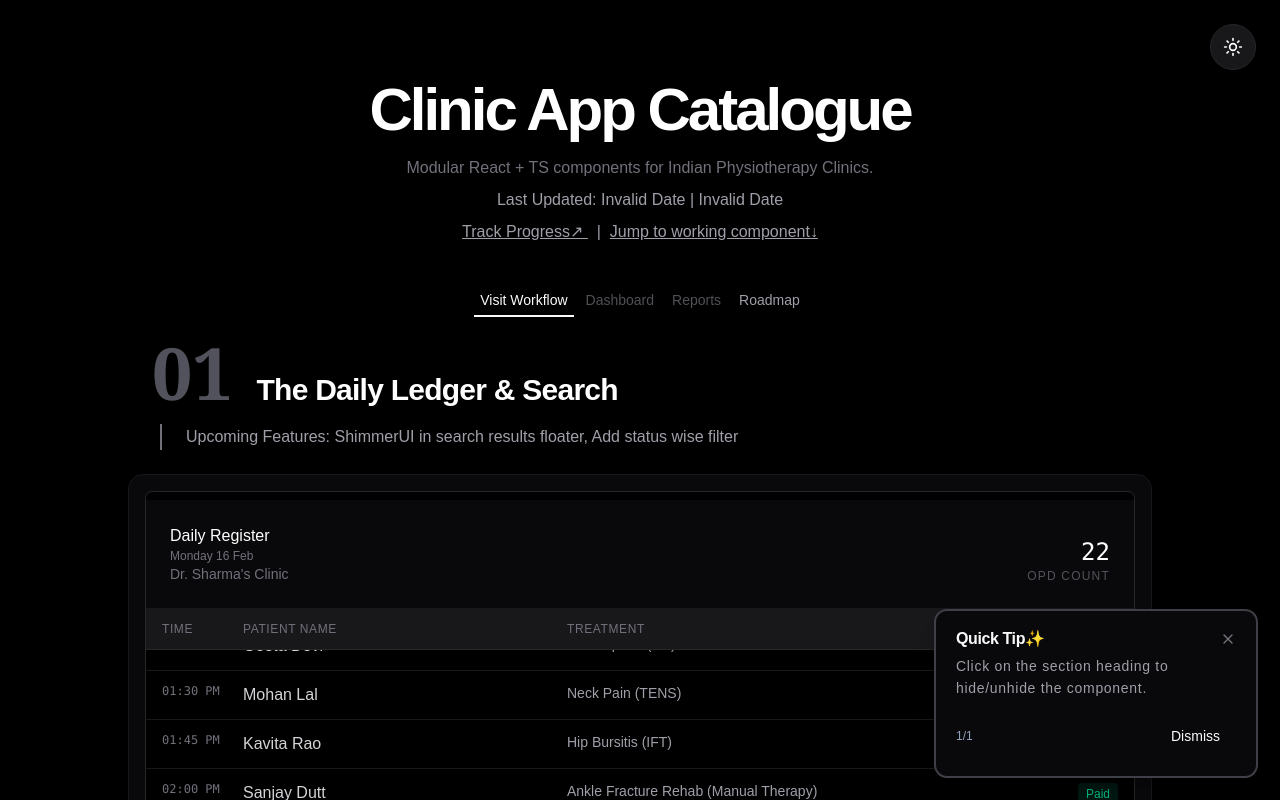
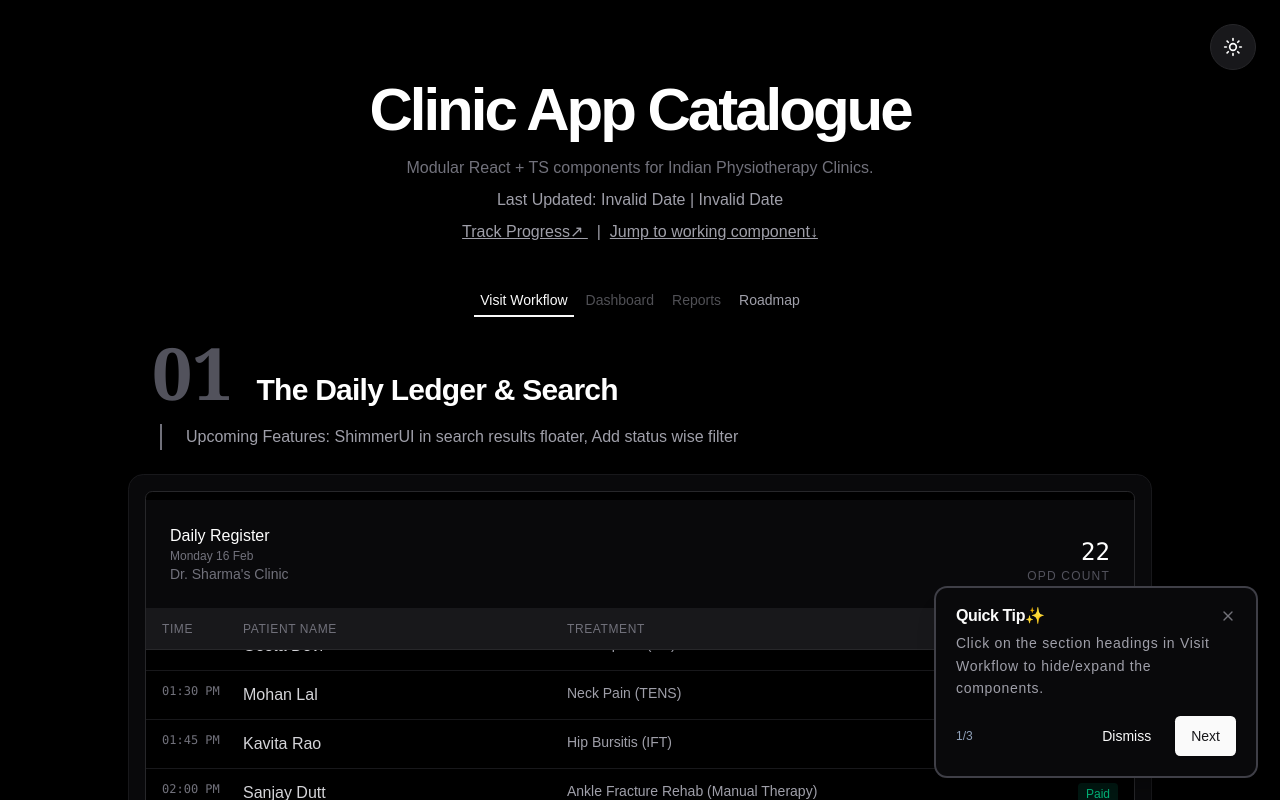
Before and after one commit to omsrivastava512/clinic-demo, a React (Vite) app: page / in a window 1280 px wide. Shown: the top 800 px of the page. Built offline with nearby package versions, Linux system fonts and the light colour scheme.

Commit message:
feat(demo): implement multi-tip support logic in WelcomTip based on type of prop (string | string[]), add addional tips describing new updates.

```diff
--- a/src/App.tsx
+++ b/src/App.tsx
@@ -45,7 +45,11 @@ const App = () => {
         <>
             <WelcomeTip
                 skipText='Dismiss'
-                description='Click on the section heading to hide/unhide the component.'
+                description={[
+                    'Click on the section headings in Visit Workflow to hide/expand the components.',
+                    'Check the Roadmap tab to understand the scope and future of the final app and track the current progress.',
+                    "Some tabs are under development and do not lead anywhere. Don't bother clicking.",
+                ]}
             />
 
             <div className="min-h-screen bg-zinc-100 dark:bg-black text-zinc-900 dark:text-zinc-100 py-20 px-4 font-sans selection:bg-zinc-200 dark:selection:bg-zinc-800 transition-colors duration-300">
--- a/src/components/WelcomeTip.tsx
+++ b/src/components/WelcomeTip.tsx
@@ -1,4 +1,4 @@
-import { useState } from 'react';
+import { useEffect, useState } from 'react';
 import {
   TourCard,
   TourHeader,
@@ -8,39 +8,58 @@ import {
   TourButton
 } from './ui/TourComponents';
 
+type WelcomeTipProps = {
+  title?: string | string[],
+  description: string | string[],
+  footerNote?: string,
+  skipText?: string,
+}
 export default function WelcomeTip({
-  title = "Quick Tip",
-  description = "",
-  footerNote = "1/1",
-  hasNext = false,
-  handleNext = () => {},
-  skipText="Skip"
-}) {
+  title = "Quick Tip✨",
+  description,
+  footerNote,
+  skipText = "Skip"
+}: WelcomeTipProps) {
   const [isVisible, setIsVisible] = useState<boolean>(true);
+  const [curr, setCurr] = useState(0)
+
+  const length = Array.isArray(description) ? description.length : 1;
+  const hasNext = (curr: number) => curr + 1 < length
+
+  const handleNext = () => {
+    setCurr(c => hasNext(c) ? c + 1 : c)
+  }
+
+  useEffect(()=>{
+      // TODO: implement checking from local storage to avoid opening the tip on every reload (Created on 2026-03-19)
+      // Based on all tips viewed, last updated and last checked
+  },[])
+
 
   if (!isVisible) return null;
 
   return (
     <TourCard position="bottom-right" >
       <TourHeader onClose={() => setIsVisible(false)}>
-        <TourTitle>{title}✨</TourTitle>
+        <TourTitle>
+          {Array.isArray(title) ? title[curr] : title}
+        </TourTitle>
       </TourHeader>
 
       <TourDescription>
-        {description}
+        {length > 1 ? description[curr] : description}
       </TourDescription>
 
       <TourFooter>
         <div className="text-xs font-medium text-slate-500 dark:text-slate-400">
-          {footerNote}
+          {footerNote ?? `${curr + 1}/${length}`}
         </div>
         <div className="flex gap-2">
           {/* Native HTML props like 'disabled' now work perfectly with TypeScript */}
           <TourButton variant="ghost" onClick={() => setIsVisible(false)}>
             {skipText}
-
           </TourButton>
-          {hasNext &&
+          {hasNext(curr) &&
             <TourButton variant="primary" onClick={handleNext}>
               Next
             </TourButton>
```
